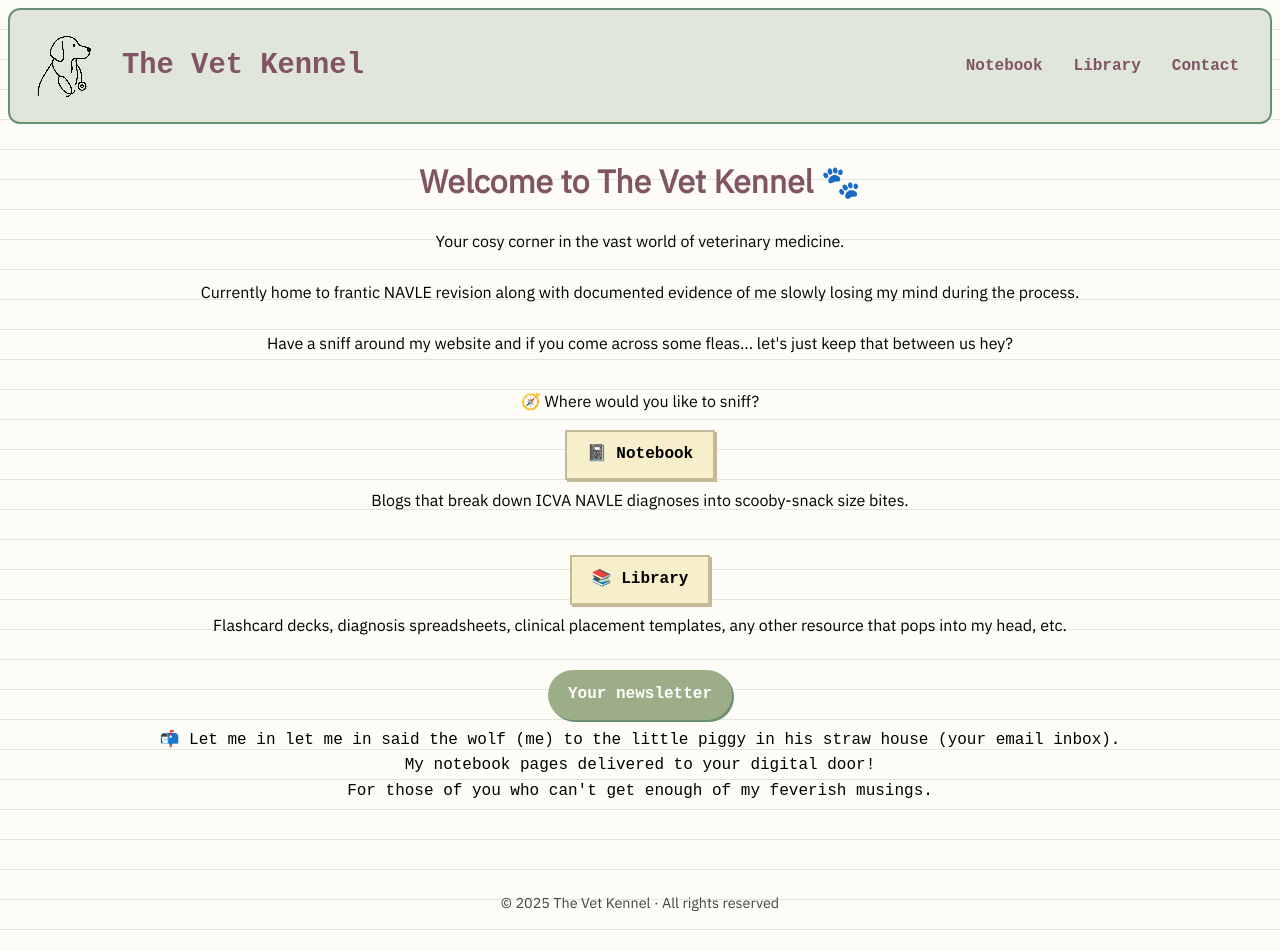
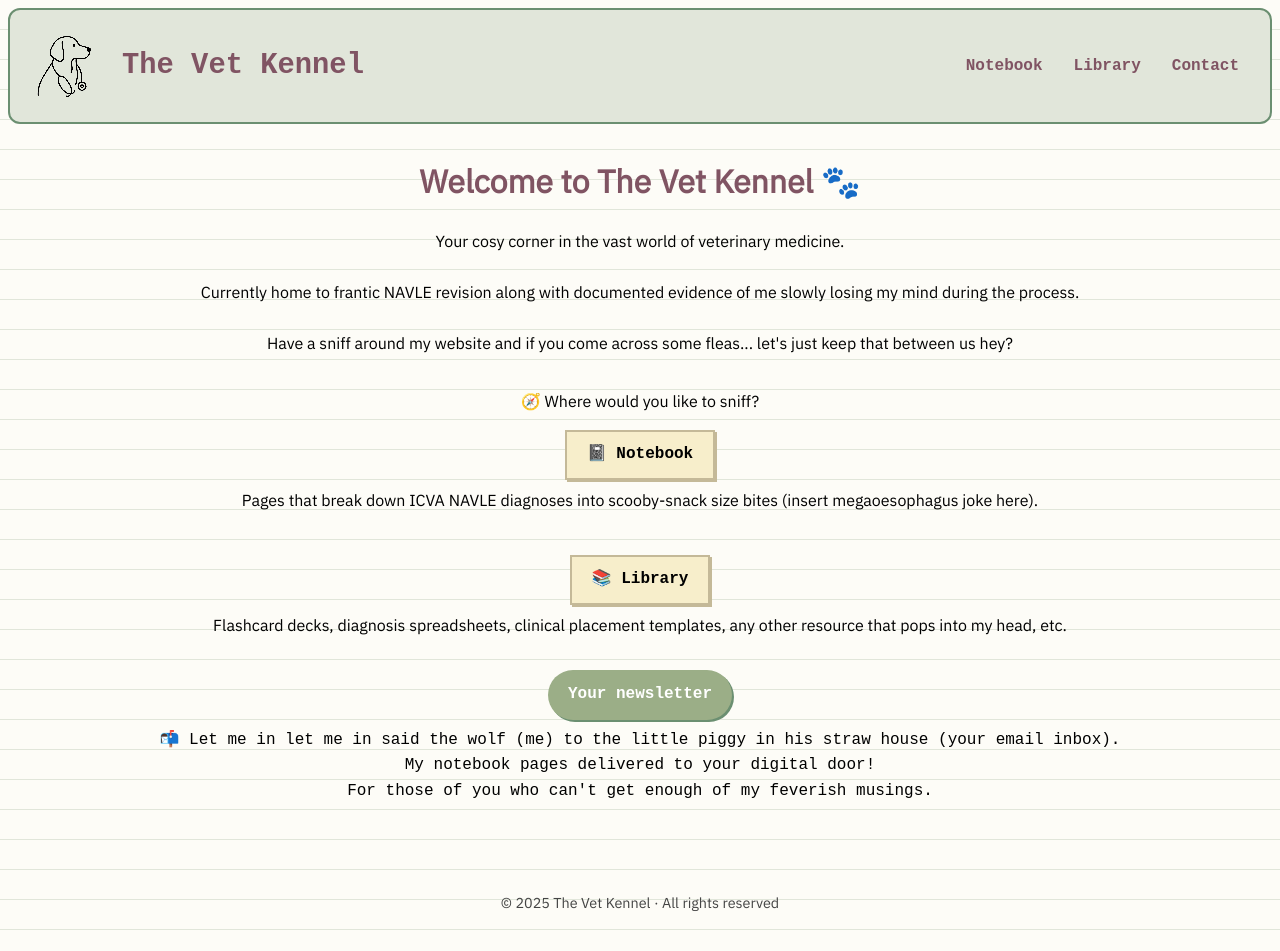
Before and after one commit to TheVetKennel/thevetkennel.github.io, a Jekyll site: the page built from index.md, in a window 1280 px wide. Built offline with Jekyll 4.4.1, drawn with Linux system fonts in a browser that asks for light colours.

Commit message:
Update index.md

```diff
--- a/index.md
+++ b/index.md
@@ -11,7 +11,7 @@ title: The Vet Kennel
   <p>🧭 Where would you like to sniff?</p>
   <div class="button-group">
     <a class="retro-button" href="/notebook">📓 Notebook</a>
-    <span>Blogs that break down ICVA NAVLE diagnoses into scooby-snack size bites.</span><br>
+    <span>Pages that break down ICVA NAVLE diagnoses into scooby-snack size bites (insert megaoesophagus joke here).</span><br>
     <a class="retro-button" href="/library">📚 Library</a>
     <span>Flashcard decks, diagnosis spreadsheets, clinical placement templates, any other resource that pops into my head, etc.</span>
   </div>
```
